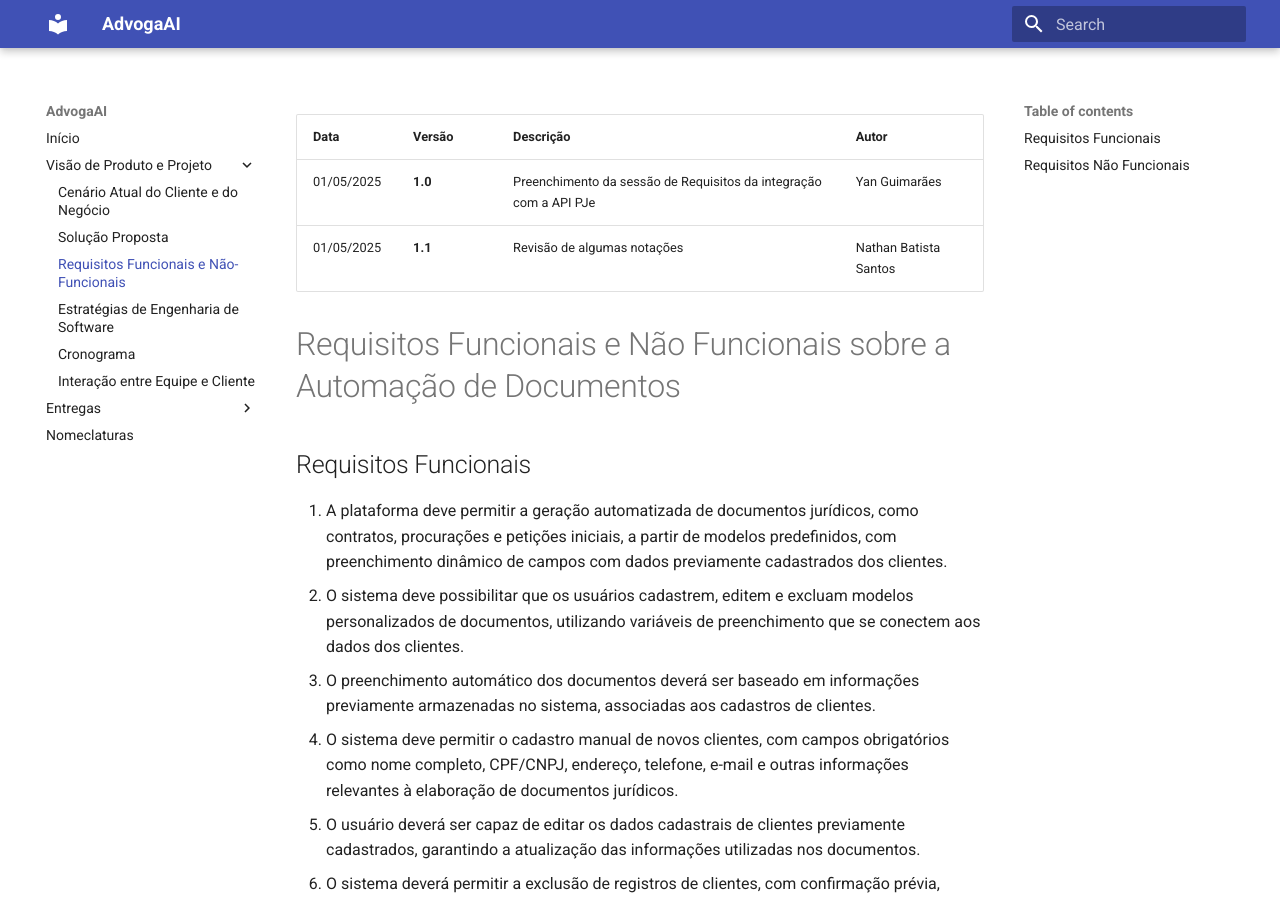
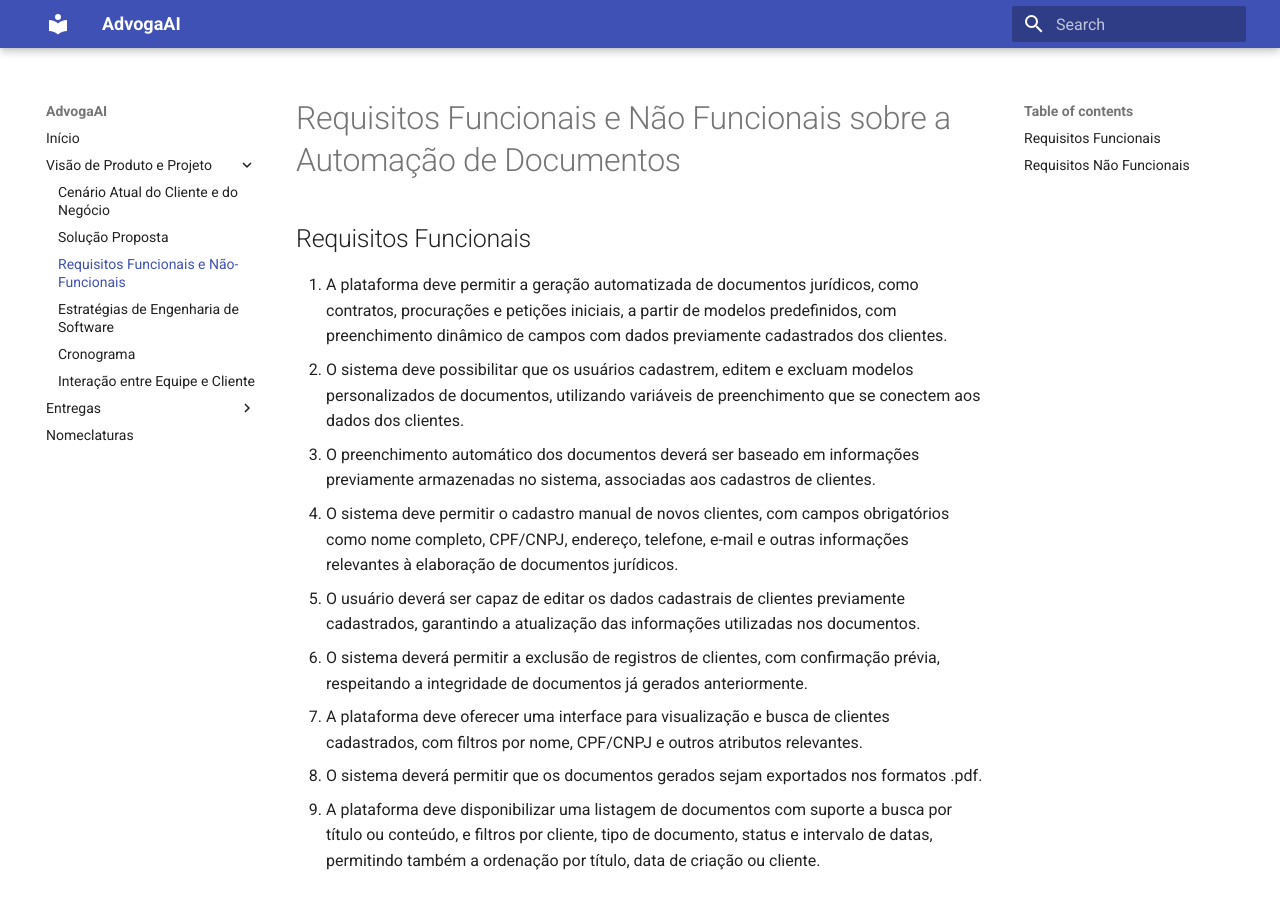
Before and after one commit to mdsreq-fga-unb/2025.1-T01-AdvogaAI, an MkDocs documentation site: the page built from docs/requisitos.md, in a window 1280 px wide and 900 px high. Built offline with MkDocs 1.6.1 and Material for MkDocs 9.7.7, drawn with Linux system fonts in a browser that asks for light colours.

```diff
--- a/docs/requisitos.md
+++ b/docs/requisitos.md
@@ -1,8 +1,3 @@
-| Data       | Versão | Descrição                          | Autor                    |
-|------------|--------|------------------------------------|--------------------------|
-| 01/05/2025 | **1.0** | Preenchimento da sessão de Requisitos da integração com a API PJe | Yan Guimarães   |
-| 01/05/2025 | **1.1** | Revisão de algumas notações | Nathan Batista Santos   |
-
 # Requisitos Funcionais e Não Funcionais sobre a Automação de Documentos
 
 ## Requisitos Funcionais
```
